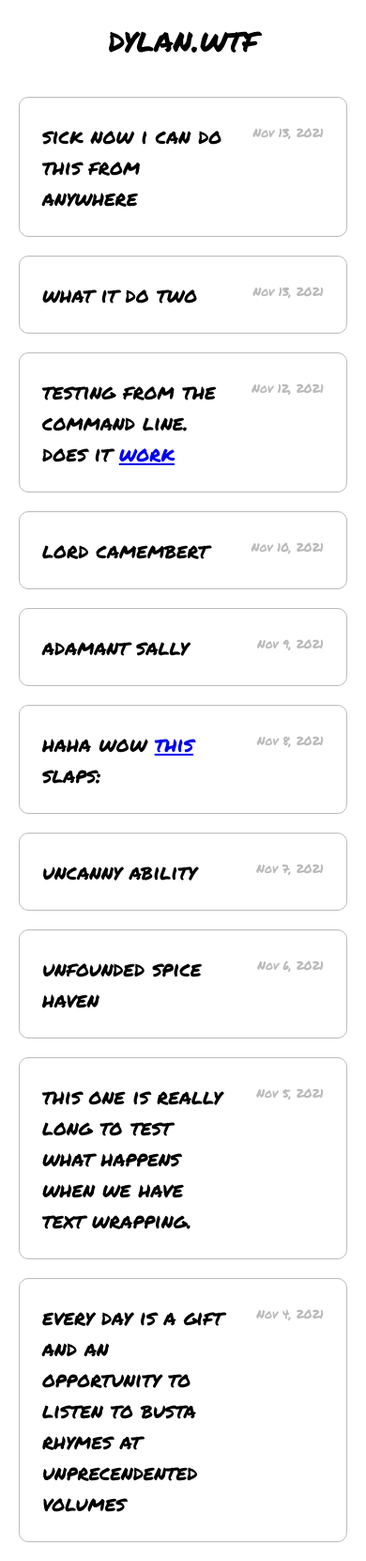
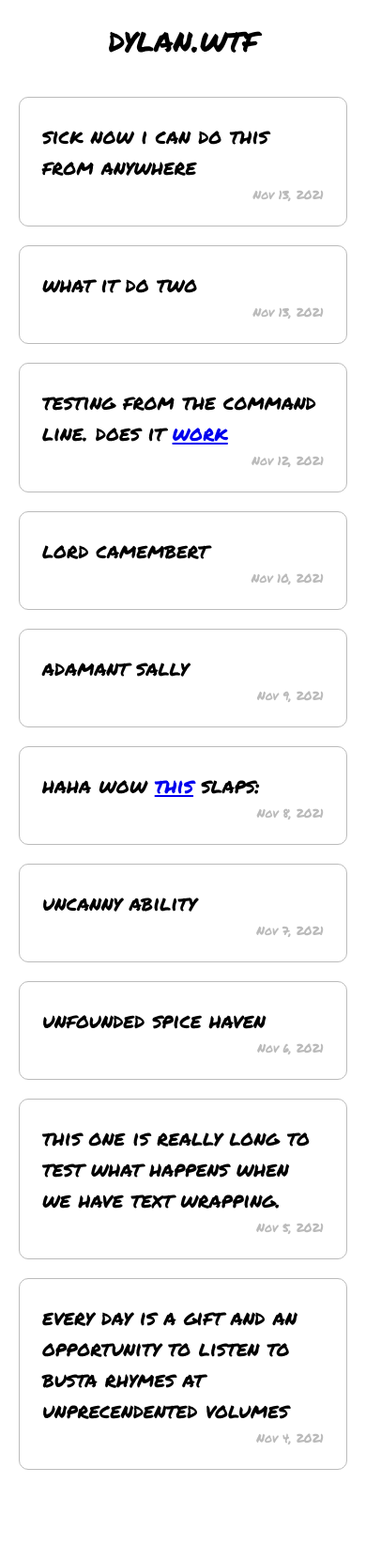
Before and after one commit to dylanhand/dylan.wtf, a Jekyll site: the page built from index.markdown, in a window 390 px wide. Shown: the whole page at 94% size. Built offline with Jekyll 4.4.1, drawn with Linux system fonts in a browser that asks for light colours; after the commit the page ends 1584 px from its top, so only the background shows below that.

Commit message:
Kinda better mobile support

```diff
--- a/_sass/home.scss
+++ b/_sass/home.scss
@@ -33,6 +33,8 @@
     margin: 1.7rem 0;
     @media (max-width: $mobile) {
         margin: 20px 20px;
+        grid-template-columns: initial;
+        grid-template-rows: 1fr auto;
     }
     padding: 1.5rem;
     border: 1px solid #bbb;
@@ -52,6 +54,7 @@
         font-size: 1rem;
         @media (max-width: $mobile) {
             font-size: 0.8rem;
+            text-align: right
         }
         // background-color: #eee;
     }
```
